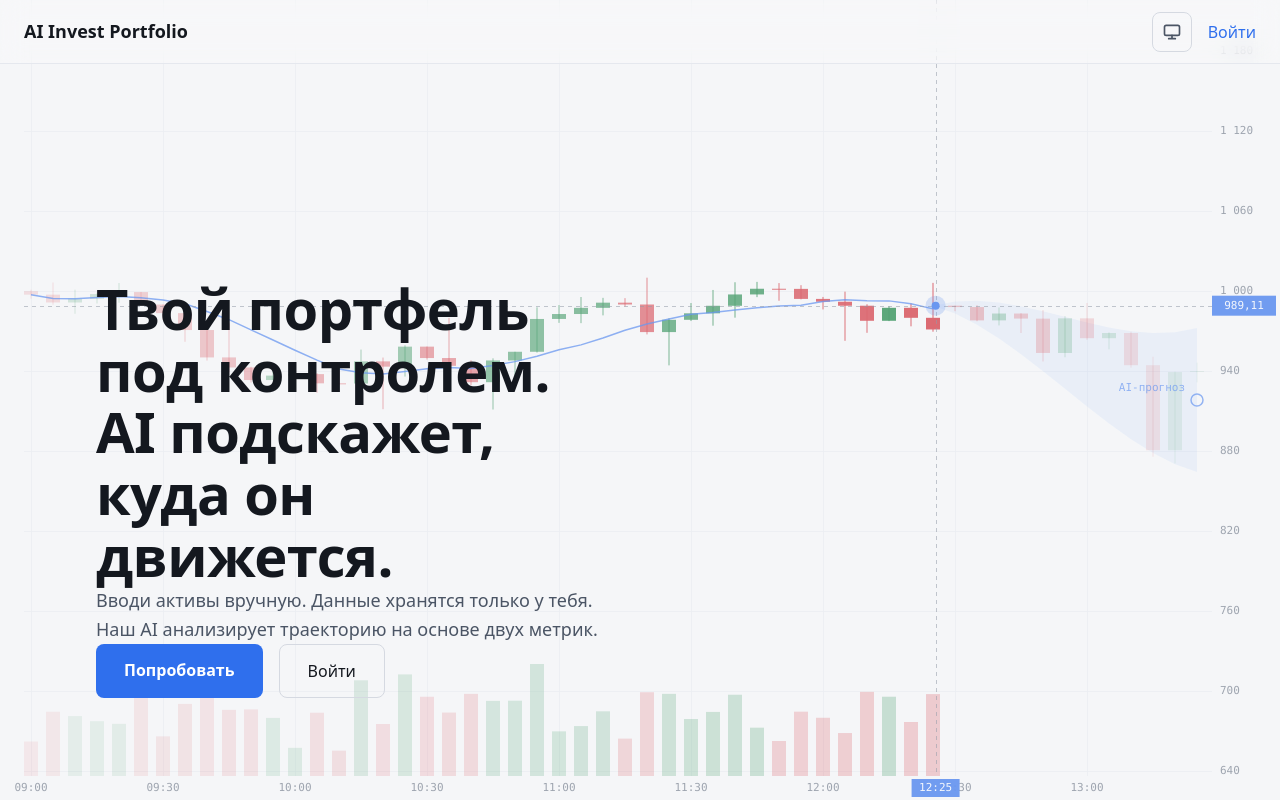
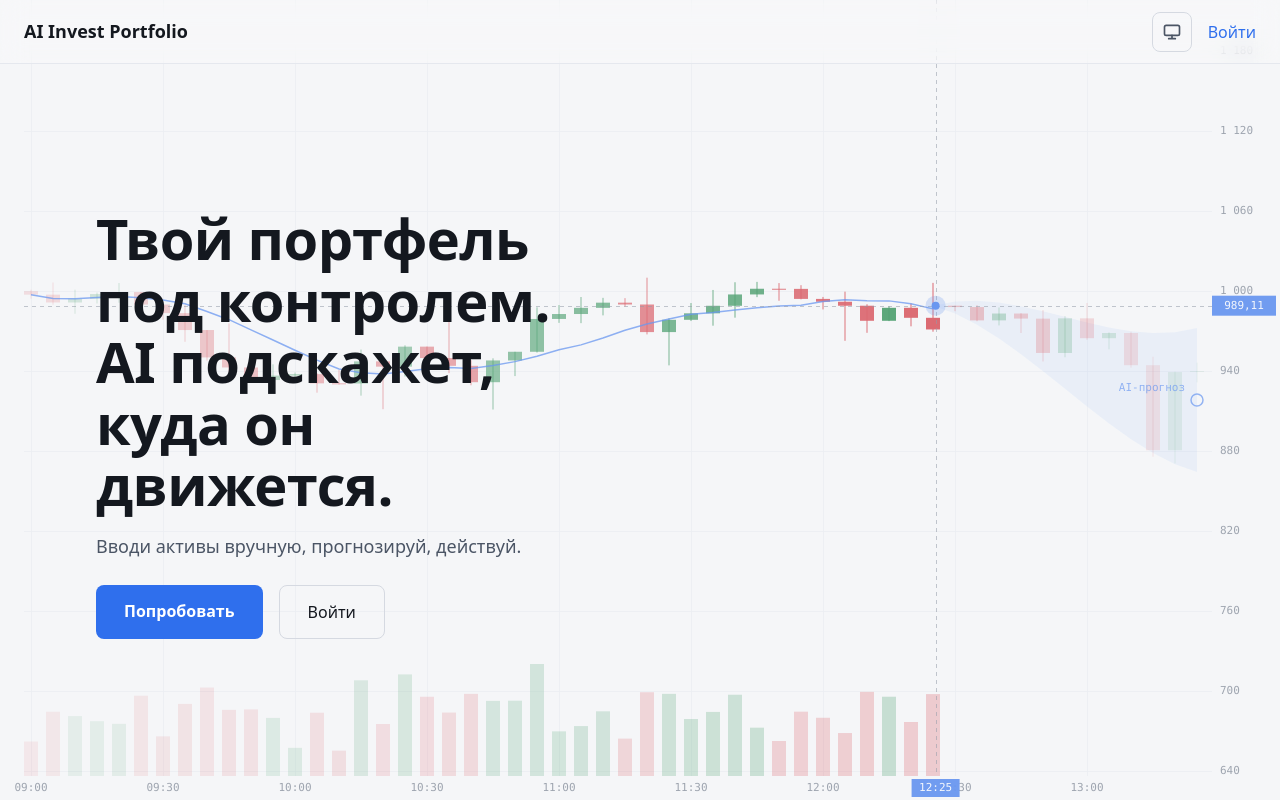
Before and after one commit to Unterseiter/AI-invest-portfolio, a React (Vite) app in the folder AI-invest-portfolio/: page / in a window 1280 px wide. Shown: the top 800 px of the page. Built offline with nearby package versions, Linux system fonts and the light colour scheme.

Commit message:
v0.1.2.4
Head section v1.1
-change position header on the screen

```diff
--- a/AI-invest-portfolio/src/pages/Landing/sections/HeroSection/HeroSection.jsx
+++ b/AI-invest-portfolio/src/pages/Landing/sections/HeroSection/HeroSection.jsx
@@ -12,8 +12,7 @@ export default function HeroSection() {
           AI подскажет, куда он движется.
         </h1>
         <p className={styles.subheadline}>
-          Вводи активы вручную. Данные хранятся только у тебя.
-          Наш AI анализирует траекторию на основе двух метрик.
+          Вводи активы вручную, прогнозируй, действуй.
         </p>
         <div className={styles.ctaGroup}>
           <Link to="/auth?mode=register" className={styles.ctaPrimary}>Попробовать</Link>
--- a/AI-invest-portfolio/src/pages/Landing/sections/HeroSection/HeroSection.module.scss
+++ b/AI-invest-portfolio/src/pages/Landing/sections/HeroSection/HeroSection.module.scss
@@ -1,7 +1,7 @@
 .hero {
   display: grid;
   grid-template-columns: 1fr 1fr;
-  align-items: center;
+  margin: 15vh 0 0 0;
   gap: 4rem;
   scroll-snap-align: start;
   min-height: 100vh;
@@ -25,7 +25,7 @@
   font-size: clamp(2rem, 5vw, 3.5rem);
   line-height: 1.1;
   font-weight: 700;
-  margin: 0;
+  margin: 0 0 1rem 0;
 }
 
 .subheadline {
@@ -33,7 +33,7 @@
   line-height: 1.6;
   color: var(--color-secondary);
   max-width: 50ch;
-  margin: 0;
+  margin: 0 0 1.5rem 0;
 }
 
 .ctaGroup {
```
